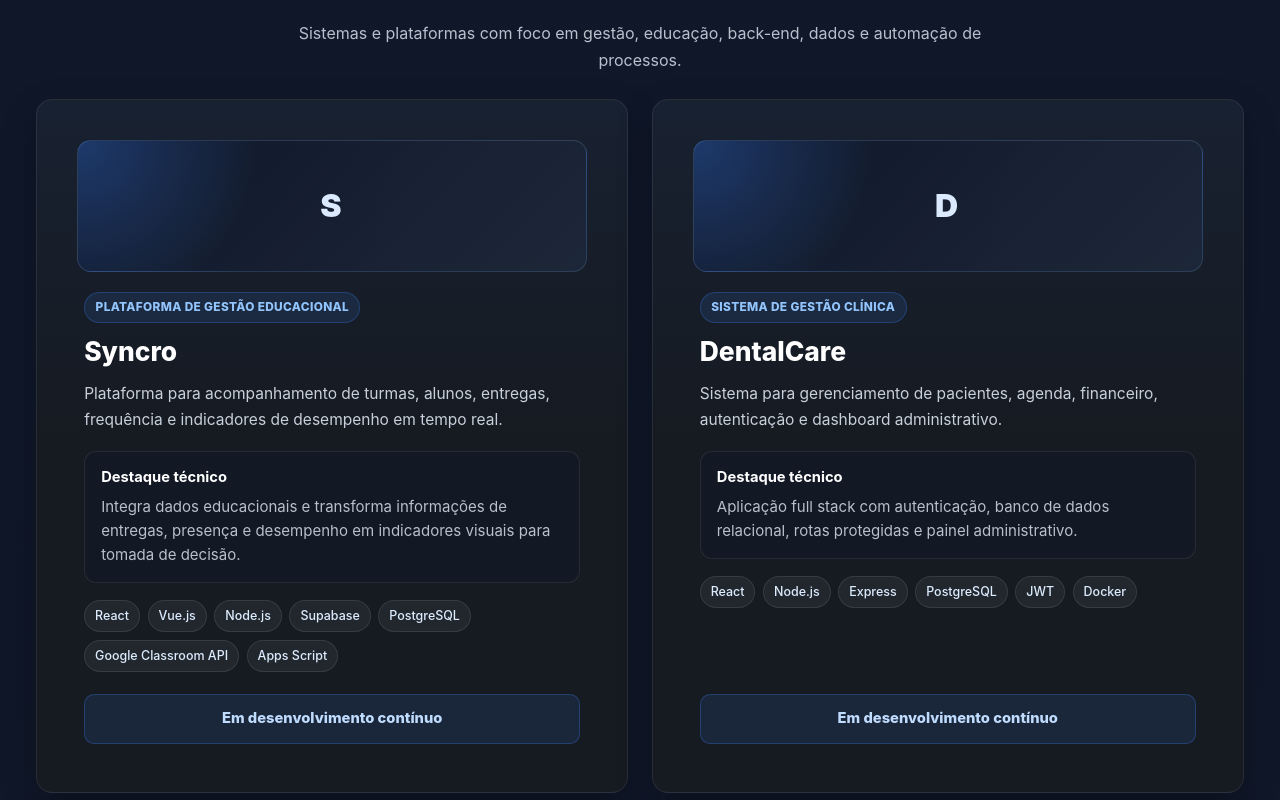
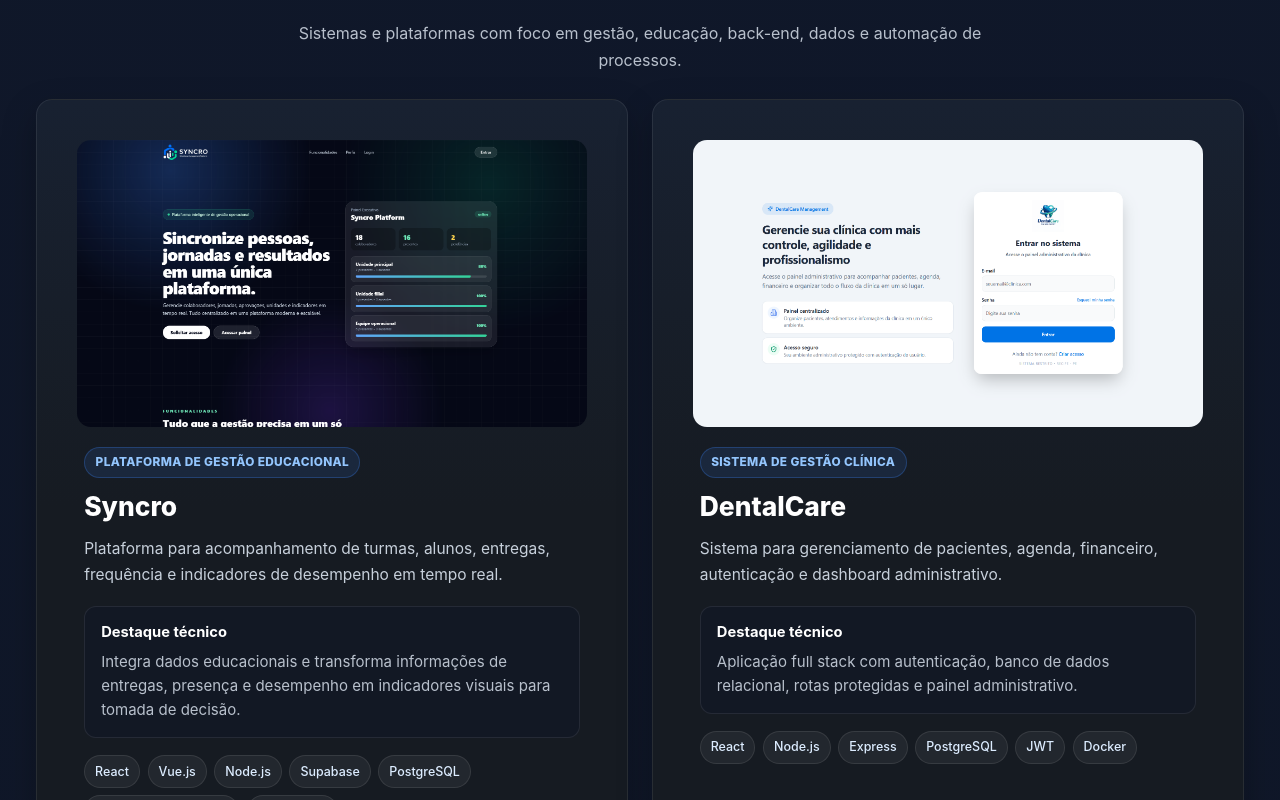
Before and after one commit to Wilki205/Portfolio, a React (Vite) app: page / in a window 1280 px wide. Shown: the part 1400-2200 px from the top of the page. Built offline with nearby package versions, Linux system fonts and the light colour scheme.

Commit message:
estilo: adicionar imagens aos projetos e melhorar o placeholder no ProjectCard

```diff
--- a/src/assets/styles/main.css
+++ b/src/assets/styles/main.css
@@ -550,18 +550,19 @@ textarea {
 }
 
 .project-media {
-  min-height: 132px;
   padding: 1rem 1rem 0;
 }
 
 .project-image,
 .project-placeholder {
   width: 100%;
-  height: 132px;
+  aspect-ratio: 16 / 9;
   border-radius: 14px;
 }
 
 .project-image {
+  display: block;
+  height: auto;
   object-fit: cover;
 }
 
@@ -577,9 +578,11 @@ textarea {
 
 .project-placeholder span {
   color: #dbeafe;
-  font-size: 2rem;
+  font-size: clamp(1.15rem, 3vw, 2rem);
   font-weight: 900;
-  letter-spacing: 0.08em;
+  line-height: 1.15;
+  padding: 0 1rem;
+  text-align: center;
 }
 
 .project-info {
--- a/src/components/Portfolio.jsx
+++ b/src/components/Portfolio.jsx
@@ -3,6 +3,7 @@ import ProjectCard from './ProjectCard';
 const projectsData = [
   {
     title: 'Syncro',
+    imageSrc: '/projects/Syncro.png',
     type: 'Plataforma de gestão educacional',
     description:
       'Plataforma para acompanhamento de turmas, alunos, entregas, frequência e indicadores de desempenho em tempo real.',
@@ -21,6 +22,7 @@ const projectsData = [
   },
   {
     title: 'DentalCare',
+    imageSrc: '/projects/dentalcare.png',
     type: 'Sistema de gestão clínica',
     description:
       'Sistema para gerenciamento de pacientes, agenda, financeiro, autenticação e dashboard administrativo.',
@@ -31,6 +33,7 @@ const projectsData = [
   },
   {
     title: 'Portal Educacional',
+    imageSrc: '/projects/portal-educacional.png',
     type: 'Portal web para ensino',
     description:
       'Portal próprio para gerenciar turmas, conteúdos, atividades, presença e participação dos alunos, com áreas separadas para professor e aluno.',
@@ -41,6 +44,7 @@ const projectsData = [
   },
   {
     title: 'PhysiQ Pro',
+    imageSrc: '/projects/physiq-pro.png',
     type: 'Plataforma de avaliação física',
     description:
       'Sistema para cadastro de alunos, avaliações físicas, evolução corporal, relatórios, agenda e dashboard para profissionais de educação física.',
@@ -51,6 +55,7 @@ const projectsData = [
   },
   {
     title: 'API de Gestão',
+    imageSrc: '/projects/api-gestao.png',
     type: 'Back-End / API REST',
     description:
       'API para autenticação, gestão de usuários, unidades, permissões e controle operacional.',
--- a/src/components/ProjectCard.jsx
+++ b/src/components/ProjectCard.jsx
@@ -1,3 +1,5 @@
+import { useState } from 'react';
+
 function ProjectCard({
   title,
   type,
@@ -7,20 +9,22 @@ function ProjectCard({
   status,
   imageSrc,
 }) {
-  const initials = title
-    .split(' ')
-    .map((word) => word[0])
-    .join('')
-    .slice(0, 3);
+  const [imageFailed, setImageFailed] = useState(false);
+  const hasImage = imageSrc && !imageFailed;
 
   return (
     <article className="project-card">
       <div className="project-media" aria-hidden="true">
-        {imageSrc ? (
-          <img src={imageSrc} alt="" className="project-image" />
+        {hasImage ? (
+          <img
+            src={imageSrc}
+            alt=""
+            className="project-image"
+            onError={() => setImageFailed(true)}
+          />
         ) : (
           <div className="project-placeholder">
-            <span>{initials}</span>
+            <span>{title}</span>
           </div>
         )}
       </div>
```
